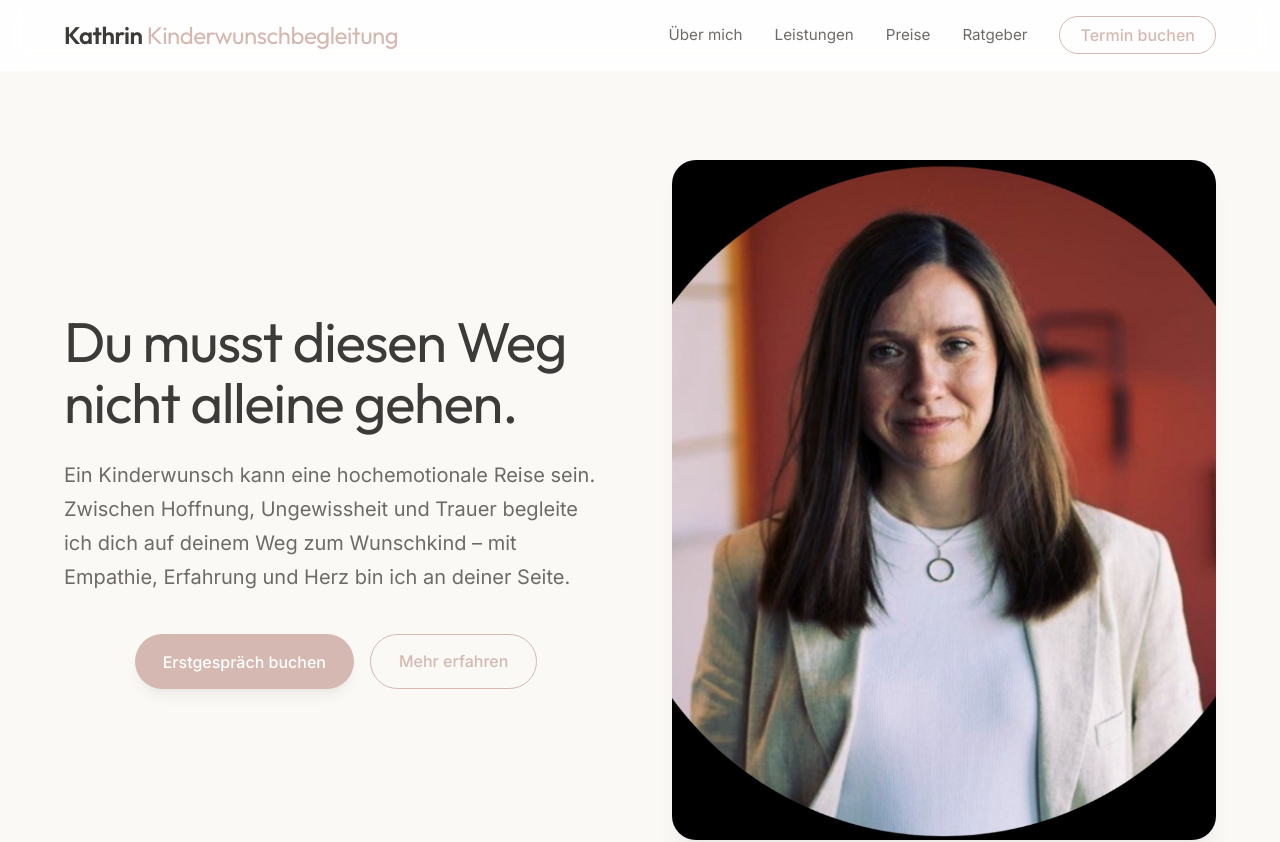
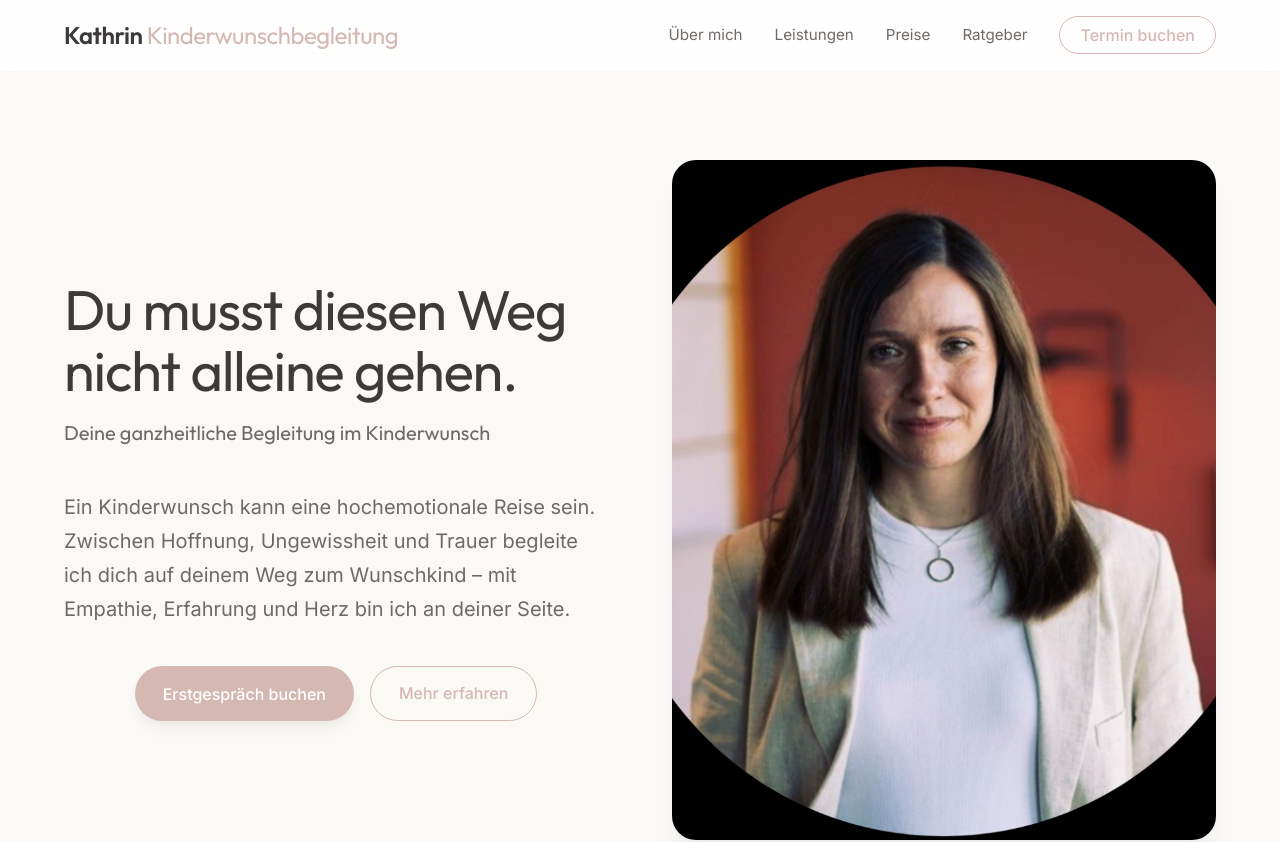
Before and after one commit to nielsinoglindini/kinderwunsch, a React (Vite) app: page / in a window 1280 px wide. Shown: the top 842 px of the page. Built offline with nearby package versions, Linux system fonts and the light colour scheme.

Commit message:
feat: add hero subtitle component to landing page

```diff
--- a/src/App.tsx
+++ b/src/App.tsx
@@ -59,6 +59,9 @@ function App() {
         <div className="container hero-content">
           <div className="hero-text animate-on-scroll">
             <h1>Du musst diesen Weg nicht alleine gehen.</h1>
+            <p className="hero-subtitle">
+              Deine ganzheitliche Begleitung im Kinderwunsch
+            </p>
             <p>
               Ein Kinderwunsch kann eine hochemotionale Reise sein. Zwischen Hoffnung, Ungewissheit und Trauer begleite ich dich auf deinem Weg zum Wunschkind – mit Empathie, Erfahrung und Herz bin ich an deiner Seite.
             </p>
--- a/src/index.css
+++ b/src/index.css
@@ -207,6 +207,16 @@ a {
   margin-bottom: 24px;
   line-height: 1.1;
   letter-spacing: -0.02em;
+}
+
+.hero-subtitle {
+  font-family: var(--font-heading);
+  font-size: 1.35rem;
+  font-weight: 400;
+  color: var(--color-primary);
+  margin-top: -10px;
+  margin-bottom: 20px;
+  line-height: 1.4;
 }
 
 .hero-text p {
```
